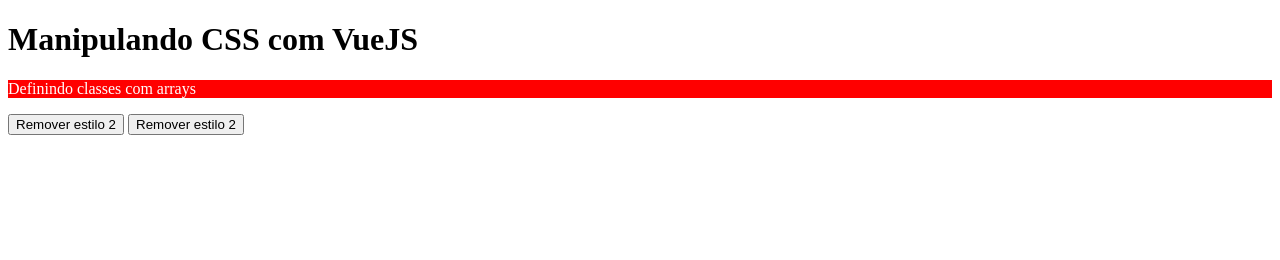
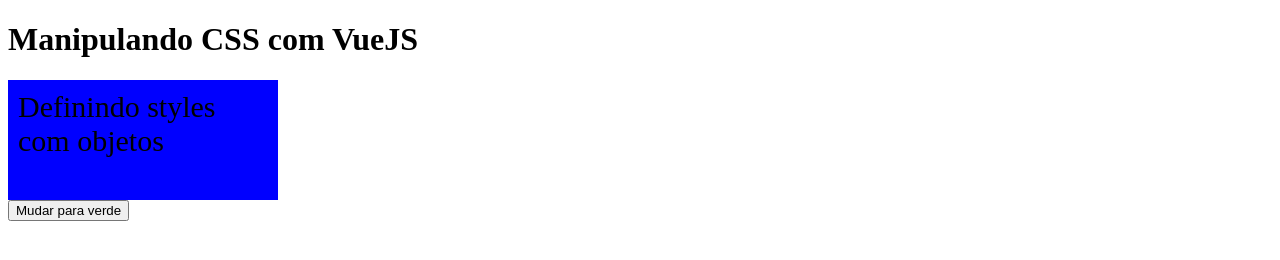
Before and after one commit to jheorgenes/vue3-avancando-com-vuejs, a plain HTML site: page index.html in a window 1280 px wide. Drawn offline with Linux system fonts and the light colour scheme.

Commit message:
- Utilizando objetos para definir estilos visuais por meio do atributo style

```diff
--- a/index.html
+++ b/index.html
@@ -7,39 +7,29 @@
   <script src="./vue.js"></script>
   <title>Praticando com Vue3</title>
   <style>
-    .vermelho {
-      background-color: red;
-    }
-    .texto-branco {
-      color: white;
-    }
-    .destaque {
-      font-weight: bold;
-    }
+
   </style>
 </head>
 <body>
   <div id="app">
     <h1>Manipulando CSS com VueJS</h1>
-    <p :class="[estilo2, { vermelho: true, destaque: eDestaque }]">
-      Definindo classes com arrays
-    </p>
-    <button @click="estilo2 = ''">
-      Remover estilo 2
-    </button>
-    <button @click="eDestaque = !eDestaque">
-      Remover estilo 2
-    </button>
+    <div :style="estilo">
+      Definindo styles com objetos
+    </div>
+    <button @click="estilo.background = 'green'">Mudar para verde</button>
   </div>
   <script>
 
     const vm = new Vue({
       el: '#app',
       data: {
-        estilo1: 'vermelho',
-        estilo2: 'texto-branco',
-        estilo3: 'destaque',
-        eDestaque: false
+        estilo: {
+          background: 'blue',
+          width: 250 + 'px',
+          height: 100 + 'px',
+          padding: 10 + 'px',
+          fontSize: 30 + 'px'
+        }
       }
     })
   </script>
```
